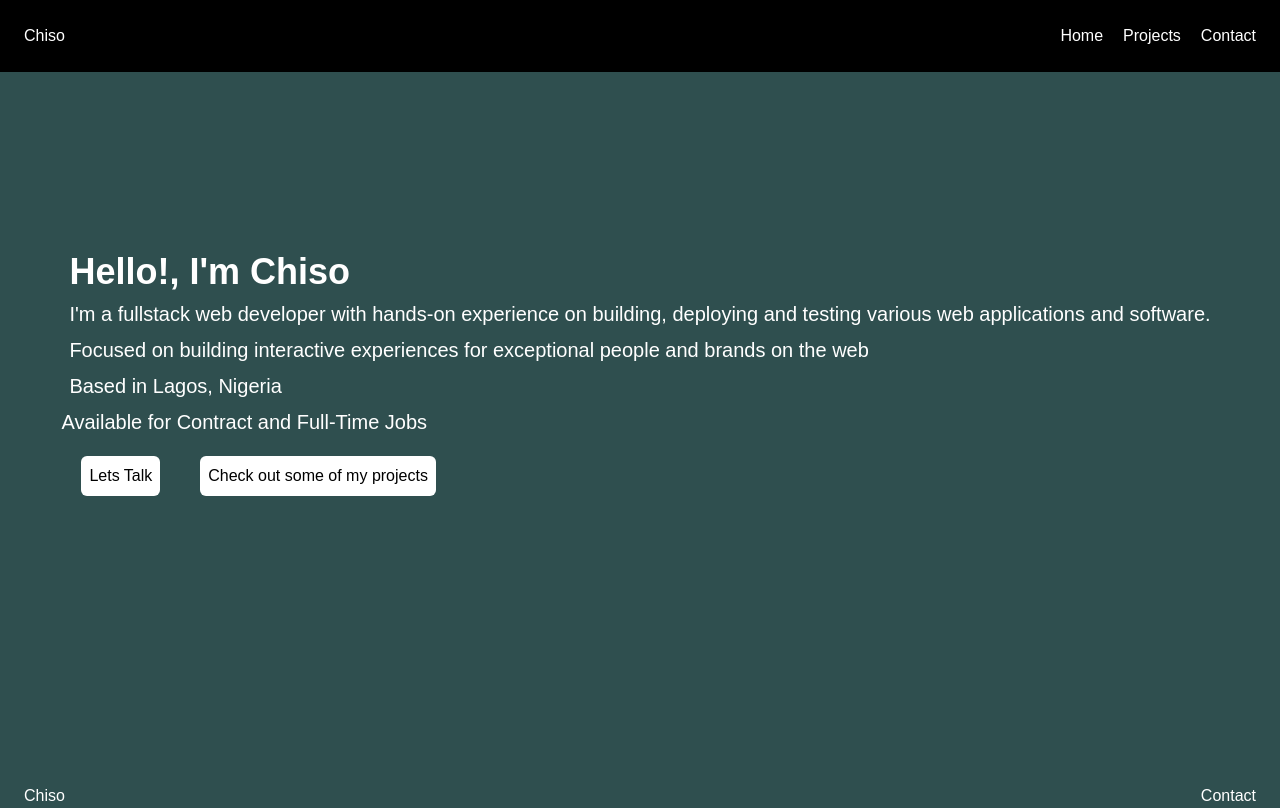
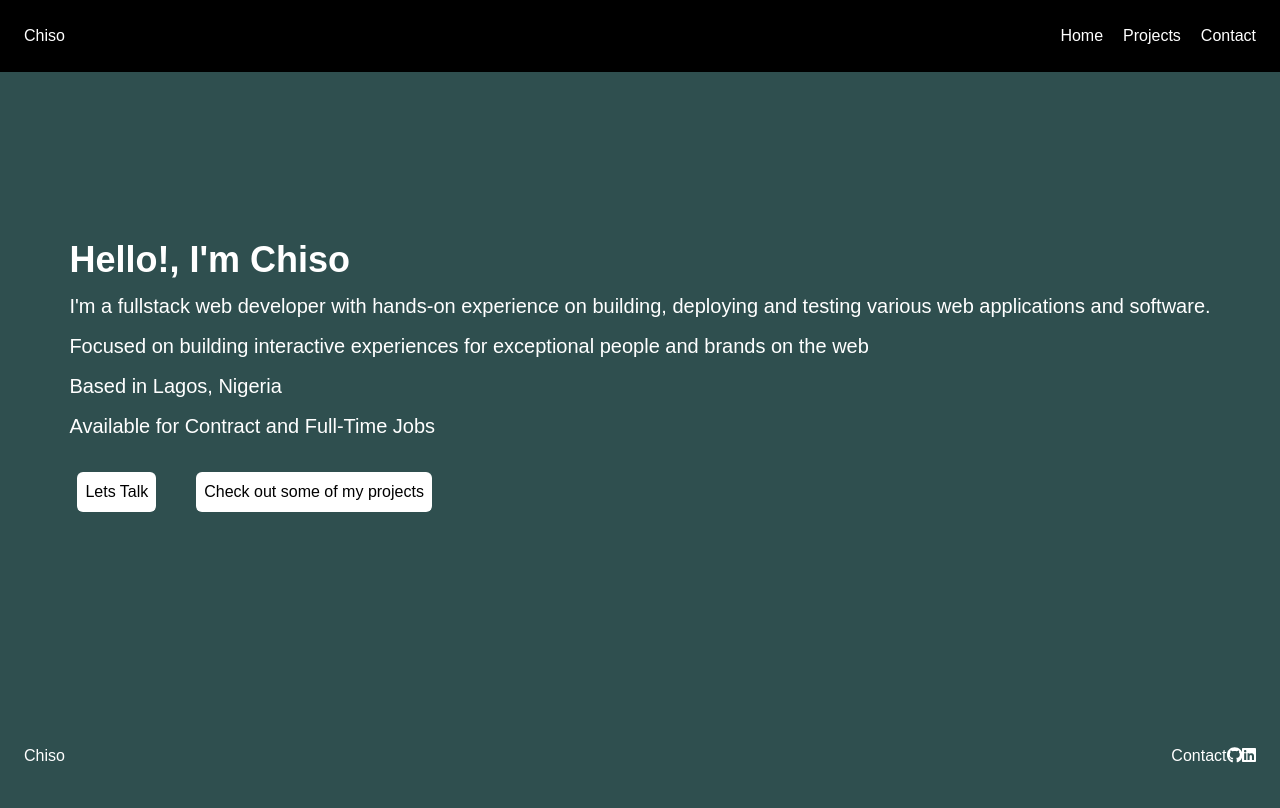
Before and after one commit to raeeceip/portfolio, a React (Vite) app: page / in a window 1280 px wide. Built offline with nearby package versions, Linux system fonts and the light colour scheme.

Commit message:
fa-icons

```diff
--- a/src/Components/Footer/Footer.jsx
+++ b/src/Components/Footer/Footer.jsx
@@ -1,14 +1,25 @@
 import React from "react";
-import { useState } from "react";
+import { FontAwesomeIcon } from "@fortawesome/react-fontawesome";
+import { faGithub, faLinkedin } from "@fortawesome/free-brands-svg-icons";
 
 const Footer = () => {
 	return (
-		<div className="absolute flex w-full top-[95vh]  bottom-0  p-6 text-white justify-between">
+		<div className="absolute flex w-full top-[90vh]  bottom-0  p-6 text-white justify-between">
 			<h1 className="ml-0">Chiso</h1>
 			<ul className="flex justify-evenly mr-0">
 				<li className="mr-0">
 					<a href="#" className="header__nav-link">
 						Contact
+					</a>
+				</li>
+				<li className="mr-0">
+					<a href="#" className="header__nav-link">
+						<FontAwesomeIcon icon={faGithub} />
+					</a>
+				</li>
+				<li className="mr-0">
+					<a href="#" className="header__nav-link">
+						<FontAwesomeIcon icon={faLinkedin} />
 					</a>
 				</li>
 			</ul>
--- a/src/Components/Pages/body/body.jsx
+++ b/src/Components/Pages/body/body.jsx
@@ -1,6 +1,7 @@
 import React from "react";
 import { useState } from "react";
 import "./body.css";
+import { Link } from "react-router-dom";
 
 const Body = () => {
 	const [showPage, setShowPage] = useState(false);
@@ -8,24 +9,24 @@ const Body = () => {
 		<div className="relative sm:flex h-[70vh] lg:grid md:grid place-items-center grid-flow-col w-screen  lg:top-2 top-10 overflow-y-hidden">
 			<div className=" text-left  justify-center mx-5 mt-10  ">
 				<div className="typewriter">
-					<h1 className="typewriter text-4xl m-2 text-white font-bold">
+					<h1 className="typewriter text-4xl m-3 text-white font-bold">
 						Hello!, I'm Chiso
 					</h1>
 				</div>
 
-				<p className="text-white m-2 lg:text-xl">
+				<p className="text-white m-3 lg:text-xl">
 					I'm a fullstack web developer with hands-on experience on building,
 					deploying and testing various web applications and software.
 				</p>
-				<p className="text-white m-2 lg:text-xl">
+				<p className="text-white m-3 lg:text-xl sm:text-3xl">
 					{" "}
 					Focused on building interactive experiences for exceptional people and
 					brands on the web
 				</p>
-				<p className="text-white m-2 lg:text-xl sm:text-xl">
+				<p className="text-white m-3 lg:text-xl sm:text-xl">
 					Based in Lagos, Nigeria
 				</p>
-				<p className="text-white  lg:text-xl">
+				<p className="text-white m-3 lg:text-xl sm:text-xl">
 					Available for Contract and Full-Time Jobs
 				</p>
 				<div className="flex">
@@ -33,7 +34,7 @@ const Body = () => {
 						<a href="mailto:chiboguchisomu@gmail.com">Lets Talk</a>
 					</button>
 					<button className="bg-white text-black p-2 rounded-md m-5">
-						<a href="/projects">Check out some of my projects</a>
+						<Link to="/projects">Check out some of my projects</Link>
 					</button>
 				</div>
 			</div>
```
Also changed, not shown: package.json (+5 -3 lines), 1 other file (tests, documents, lock files or other folders).
